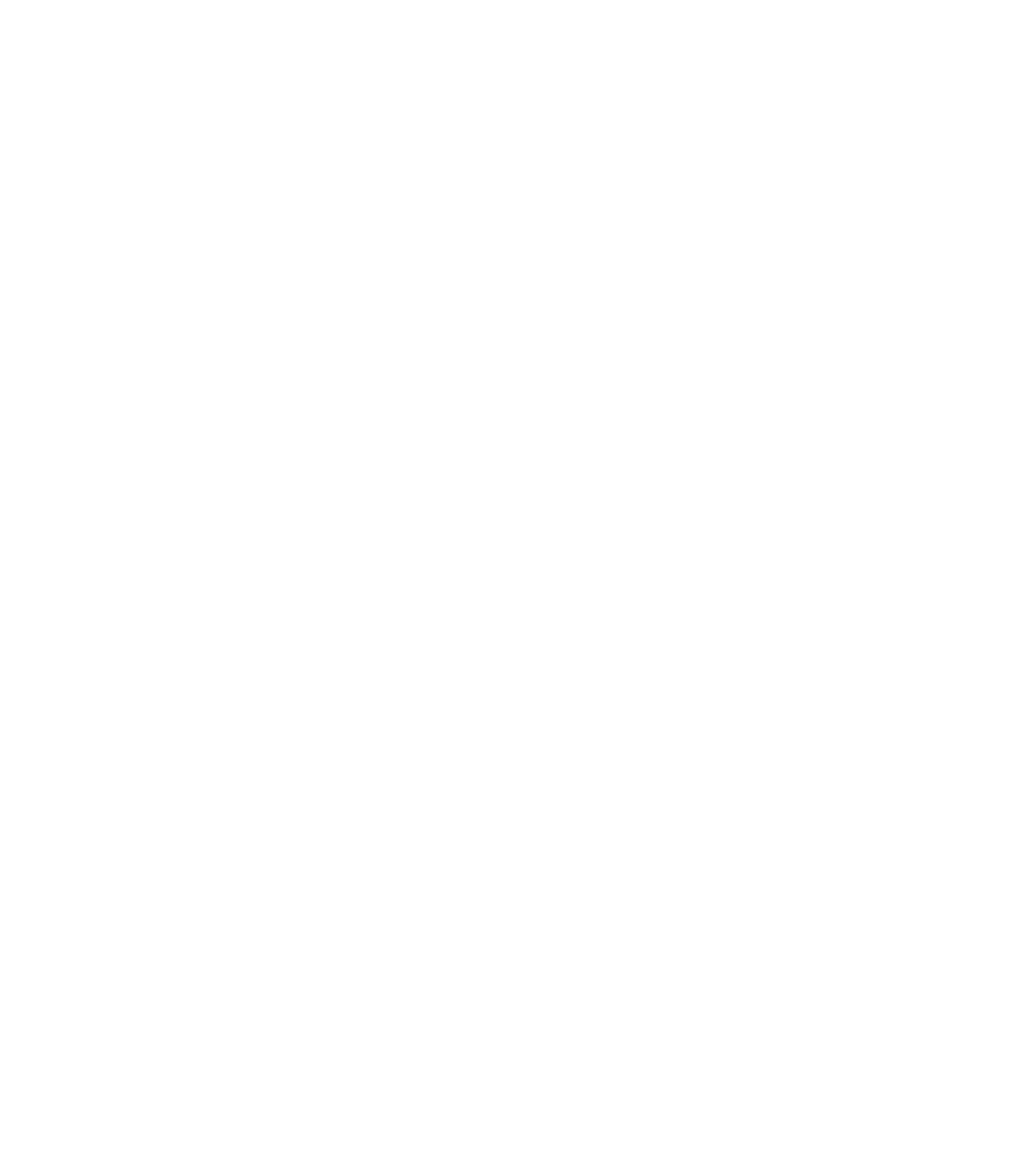
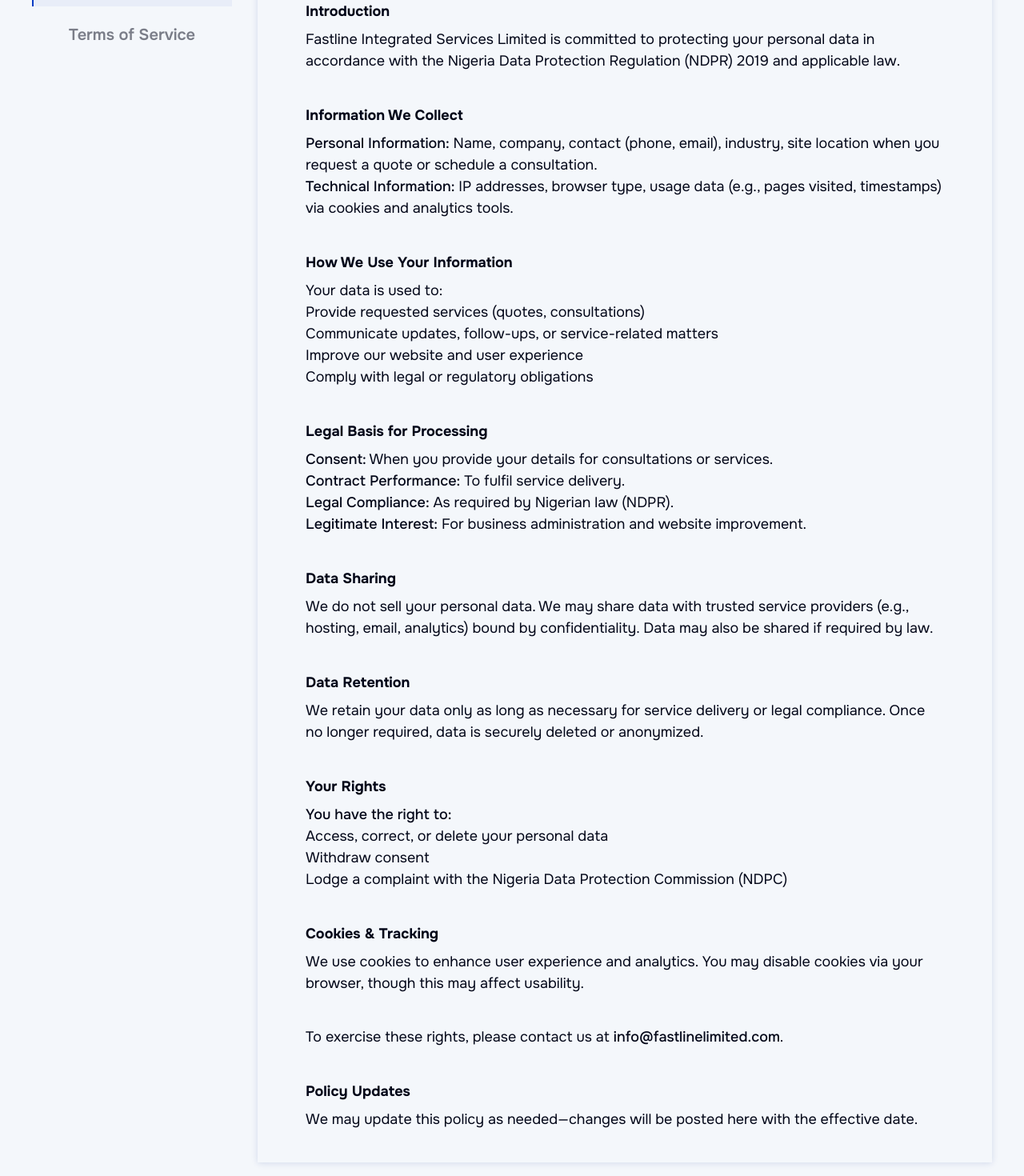
Before and after one commit to jvstln/fastline, a Next.js app: page /privacy-policy in a window 1280 px wide. Before the commit this address had no page. Shown: the part 460-1930 px from the top of the page at 80% size. Before the commit the page ends 800 px from the top, so only its background shows below. Built offline with nearby package versions, Linux system fonts and the light colour scheme.

Commit message:
feat: add legal pages

```diff
--- /dev/null
+++ b/src/app/(legal)/layout.tsx
@@ -0,0 +1,75 @@
+"use client";
+import Image from "next/image";
+import Link from "next/link";
+import { usePathname } from "next/navigation";
+import { Footer } from "@/components/footer";
+import { Header } from "@/components/header";
+import { cn } from "@/lib/utils";
+import logoIcon from "@/public/logo-icon.svg";
+
+const links = [
+	{ label: "Privacy Policy", href: "/privacy-policy" },
+	{ label: "Terms of Service", href: "/terms-of-service" },
+];
+
+const LegalLayout = ({ children }: { children: React.ReactNode }) => {
+	const pathname = usePathname();
+
+	return (
+		<>
+			<Header mode="light" />
+			<section>
+				<div className="mb-17.5 flex flex-col items-center text-center font-bold md:mb-25">
+					<Image src={logoIcon} alt="Fastline Logo" className="size-20" />
+					<h2 className="text-primary-light text-xl md:text-2xl">
+						FASTLINE INTEGRATED SERVICES LTD.
+					</h2>
+					<h1 className="text-lg">Privacy Policy & Terms of Service</h1>
+				</div>
+
+				<div className="container mx-auto flex gap-8 max-md:flex-col">
+					{/* Sidebar */}
+					<ul className="flex shrink-0 gap-3 max-md:*:flex-1 md:w-62.5 md:flex-col">
+						{links.map((link) => {
+							const isActive = pathname === link.href;
+
+							return (
+								<li key={link.label}>
+									<Link
+										data-not-link
+										href={link.href}
+										className={cn(
+											"block py-2.5 text-center font-semibold text-xl",
+											isActive
+												? "border-current bg-primary-light/5 text-primary-light max-md:border-b-2 md:border-l-2"
+												: "opacity-50",
+										)}
+									>
+										{link.label}
+									</Link>
+								</li>
+							);
+						})}
+					</ul>
+
+					{/* Main content */}
+					<main
+						className={cn(
+							"p-8 shadow-md md:px-15 md:py-10",
+							"[&_h2]:mb-2 [&_h2]:font-bold [&_h2]:text-lg [&_p,li]:text-lg/[1.5] [&_section]:mb-10",
+						)}
+						style={{
+							boxShadow: "0px 1px 8px rgba(5, 43, 139, 0.14)",
+						}}
+						data-not-section
+					>
+						{children}
+					</main>
+				</div>
+			</section>
+			<Footer />
+		</>
+	);
+};
+
+export default LegalLayout;
--- /dev/null
+++ b/src/app/(legal)/privacy-policy/page.tsx
@@ -0,0 +1,113 @@
+import Link from "next/link";
+
+export const metadata = {
+	title: "Privacy Policy",
+	description: "Fastline Integrated Services Ltd Privacy Policy",
+};
+
+const PrivacyPolicy = () => {
+	return (
+		<div>
+			<section>
+				<h2>Introduction</h2>
+				<p>
+					Fastline Integrated Services Limited is committed to protecting your
+					personal data in accordance with the Nigeria Data Protection
+					Regulation (NDPR) 2019 and applicable law.
+				</p>
+			</section>
+			<section>
+				<h2>Information We Collect</h2>
+				<p>
+					<span className="font-medium">Personal Information:</span> Name,
+					company, contact (phone, email), industry, site location when you
+					request a quote or schedule a consultation.
+				</p>
+				<p>
+					<span className="font-medium">Technical Information:</span> IP
+					addresses, browser type, usage data (e.g., pages visited, timestamps)
+					via cookies and analytics tools.
+				</p>
+			</section>
+			<section>
+				<h2>How We Use Your Information</h2>
+				<p>Your data is used to:</p>
+				<ul>
+					<li>Provide requested services (quotes, consultations)</li>
+					<li>Communicate updates, follow-ups, or service-related matters</li>
+					<li>Improve our website and user experience</li>
+					<li>Comply with legal or regulatory obligations</li>
+				</ul>
+			</section>
+			<section>
+				<h2>Legal Basis for Processing</h2>
+				<p>
+					<span className="font-medium">Consent:</span> When you provide your
+					details for consultations or services.
+				</p>
+				<p>
+					<span className="font-medium">Contract Performance:</span> To fulfil
+					service delivery.
+				</p>
+				<p>
+					<span className="font-medium">Legal Compliance:</span> As required by
+					Nigerian law (NDPR).
+				</p>
+				<p>
+					<span className="font-medium">Legitimate Interest:</span> For business
+					administration and website improvement.
+				</p>
+			</section>
+			<section>
+				<h2>Data Sharing</h2>
+				<p>
+					We do not sell your personal data. We may share data with trusted
+					service providers (e.g., hosting, email, analytics) bound by
+					confidentiality. Data may also be shared if required by law.
+				</p>
+			</section>
+			<section>
+				<h2>Data Retention</h2>
+				<p>
+					We retain your data only as long as necessary for service delivery or
+					legal compliance. Once no longer required, data is securely deleted or
+					anonymized.
+				</p>
+			</section>
+			<section>
+				<h2>Your Rights</h2>
+				<p className="font-medium">You have the right to:</p>
+				<ul>
+					<li>Access, correct, or delete your personal data</li>
+					<li>Withdraw consent</li>
+					<li>
+						Lodge a complaint with the Nigeria Data Protection Commission (NDPC)
+					</li>
+				</ul>
+			</section>
+			<section>
+				<h2>Cookies & Tracking</h2>
+				<p>
+					We use cookies to enhance user experience and analytics. You may
+					disable cookies via your browser, though this may affect usability.
+				</p>
+			</section>
+			<section>
+				<p>
+					To exercise these rights, please contact us at{" "}
+					<Link className="font-medium" href="mailto:info@fastlinelimited.com">
+						info@fastlinelimited.com
+					</Link>
+					.
+				</p>
+			</section>
+			<h2>Policy Updates</h2>
+			<p>
+				We may update this policy as needed—changes will be posted here with the
+				effective date.
+			</p>
+		</div>
+	);
+};
+
+export default PrivacyPolicy;
--- /dev/null
+++ b/src/app/(legal)/terms-of-service/page.tsx
@@ -0,0 +1,85 @@
+export const metadata = {
+	title: "Terms of Service",
+	description: "Fastline Integrated Services Ltd Terms of Service",
+};
+
+const TermsOfServicePage = () => {
+	return (
+		<>
+			<section>
+				<h2>Agreement</h2>
+				<p>
+					By using the Fastline website or services, you agree to these Terms
+					and our Privacy Policy. If you don&apos;t agree, please refrain from
+					using our services.
+				</p>
+			</section>
+			<section>
+				<h2>Service Provided</h2>
+				<p>
+					Fastline offers security services including Security Guard Deployment,
+					24/7 Monitoring, Emergency Response, Risk & Compliance Solutions,
+					Training Programs, and Security Systems & Equipment installation and
+					management.
+				</p>
+			</section>
+			<section>
+				<h2>Eligibility</h2>
+				<p>
+					Users must be at least 18 years old and legally valid for service
+					requests or data submissions.
+				</p>
+			</section>
+			<section>
+				<h2>Your Obligations</h2>
+				<p>
+					When requesting services, provide accurate information. You may not
+					misuse our site or services.
+				</p>
+			</section>
+			<section>
+				<h2>Intellectual Property</h2>
+				<p>
+					All website content, including text, design, and trademarks, are owned
+					by Fastline and protected. You may not reproduce or distribute content
+					without permission.
+				</p>
+			</section>
+			<section>
+				<h2>Limitation of Liability</h2>
+				<p>
+					Our services are provided “as is.” We are not liable for indirect,
+					consequential, or incidental damages arising from service use. Maximum
+					liability is limited to the value of services you have paid for.
+				</p>
+			</section>
+			<section>
+				<h2>Idemnification</h2>
+				<p>
+					You agree to indemnify Fastline and its affiliates from any claims
+					arising from your breach of these Terms or misuse of the services.
+				</p>
+			</section>
+			<section>
+				<h2>Governing Law</h2>
+				<p>
+					This Agreement is governed by Nigerian law. Disputes will be resolved
+					in Nigerian courts.
+				</p>
+			</section>
+			<section>
+				<h2>Changes to Terms</h2>
+				<p>
+					Fastline may update these Terms at any time. Continued use implies
+					acceptance of such changes.
+				</p>
+			</section>
+			<h2>Contact Information</h2>
+			<p>For any questions about these terms or privacy, contact us via;</p>
+			<p className="font-medium">Email: info@fastlinelimited.com</p>
+			<p className="font-medium">Phone: +234(0)708-537-5500</p>
+		</>
+	);
+};
+
+export default TermsOfServicePage;
--- a/src/app/globals.css
+++ b/src/app/globals.css
@@ -100,7 +100,7 @@
   a:not([data-not-link], [data-slot]), .link {
     @apply hover:underline hover:decoration-1 hover:underline-offset-3;
   }
-  section:not([data-not-section]) {
-    @apply py-25 px-4 max-md:py-20;
+  section:not([data-not-section], [data-not-section] section) {
+    @apply py-25 px-5 max-md:py-20;
   }
 }
--- a/src/components/about/company-overview.tsx
+++ b/src/components/about/company-overview.tsx
@@ -29,7 +29,7 @@
 					}
 					classNames={{
 						root: "lg:items-start lg:text-left",
-						subtitle: "lg:text-justify",
+						subtitle: "text-justify md:text-center lg:text-justify",
 					}}
 				/>
 
--- a/src/components/home/hero.tsx
+++ b/src/components/home/hero.tsx
@@ -78,19 +78,19 @@
 						</motion.div>
 					</motion.div>
 					{/* Hero cards */}
-					<div className="flex flex-wrap gap-4 text-center max-lg:justify-between max-lg:self-stretch lg:grid lg:grid-cols-2 lg:gap-20">
+					<div className="grid grid-cols-[repeat(2,auto)] gap-4 text-center max-lg:justify-between max-lg:self-stretch lg:grid-cols-2 lg:gap-20">
 						{stats.map((stat, i) => (
 							<motion.div
 								initial={{ opacity: 0, scale: 0.3 }}
 								animate={{ opacity: 1, scale: 1 }}
 								transition={{ delay: 0.1 * i }}
 								key={stat.label + stat.value}
-								className="flex w-42.5 flex-col items-center justify-center gap-2 rounded-md border bg-white/5 p-4 py-8 backdrop-blur-xs max-md:h-27.5 max-md:grow lg:h-30 lg:w-52.5"
+								className="flex max-w-42.5 flex-col items-center justify-center gap-2 rounded-md border bg-white/5 p-4 py-8 backdrop-blur-xs max-md:h-27.5 max-md:grow lg:h-30 lg:w-52.5"
 							>
 								<span className="font-bold font-michroma text-2xl">
 									{stat.value}
 								</span>
-								<span className="text-lg">{stat.label}</span>
+								<span className="md:text-lg">{stat.label}</span>
 							</motion.div>
 						))}
 					</div>
--- a/src/components/home/sectors.tsx
+++ b/src/components/home/sectors.tsx
@@ -152,7 +152,7 @@
 				animate={{ x: ["0%", "-100%"] }}
 				transition={{
 					repeat: Number.POSITIVE_INFINITY,
-					duration: 20, // ⏱ adjust speed
+					duration: 10, // ⏱ adjust speed
 					ease: "linear",
 				}}
 			>
@@ -162,7 +162,7 @@
 						key={partner.name + String(i)}
 						src={partner.image}
 						alt={partner.name}
-						className="h-16 w-auto shrink-0 rounded-lg object-cover shadow-md"
+						className="h-8 w-auto shrink-0 rounded-lg object-cover shadow-md"
 					/>
 				))}
 			</motion.div>
--- a/src/components/home/services.tsx
+++ b/src/components/home/services.tsx
@@ -60,7 +60,7 @@
 						}
 					/>
 
-					<div className="-mb-20 mt-16 flex flex-col gap-20 md:gap-2">
+					<div className="mt-16 flex flex-col gap-20 md:gap-2">
 						{services.map((service, i) => {
 							const image = (
 								<MotionImage
@@ -131,7 +131,7 @@
 								Trusted Security Partner
 							</Badge>
 						}
-						classNames={{ root: "max-w-161.5 mb-20" }}
+						classNames={{ root: "mb-20 max-w-161.5" }}
 					/>
 					<Button size="lg" className="w-75">
 						Request Service
```
